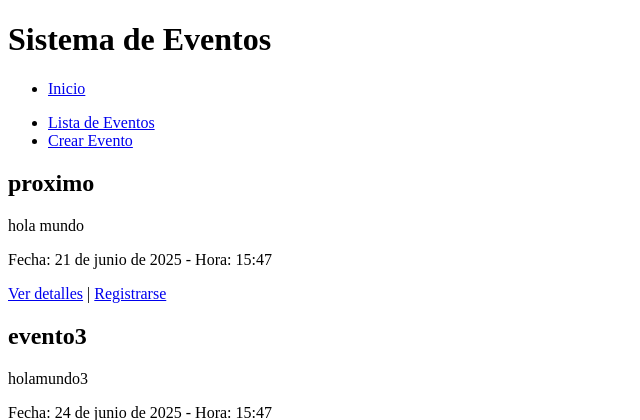
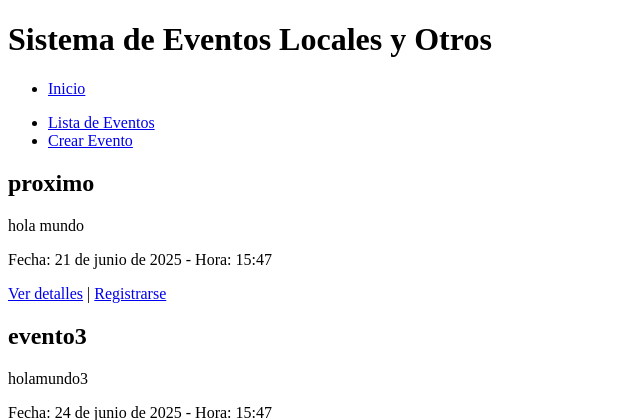
Before and after one commit to Lluzzzz/proyectoWeb, a Django app: page / in a window 1280 px wide. Shown: the top 420 px of the page, without its empty margins (0-640 px from the left). Run offline with Django 5.2, Linux system fonts and the light colour scheme; data comes from the database, SQL or seed files in the repository.

Commit message:
hola mundo

```diff
--- a/eventos/templates/eventos/base.html
+++ b/eventos/templates/eventos/base.html
@@ -3,11 +3,11 @@
 <head>
     <meta charset="UTF-8">
     <meta name="viewport" content="width=device-width, initial-scale=1.0">
-    <title>Sistema de Eventos</title>
+    <title>Sistema de Eventos Locales y Otros</title>
 </head>
 <body>
     <header>
-        <h1>Sistema de Eventos</h1>
+        <h1>Sistema de Eventos Locales y Otros</h1>
         <nav>
         <ul>
             <li><a href="{% url 'inicio' %}">Inicio</a></li>
```
